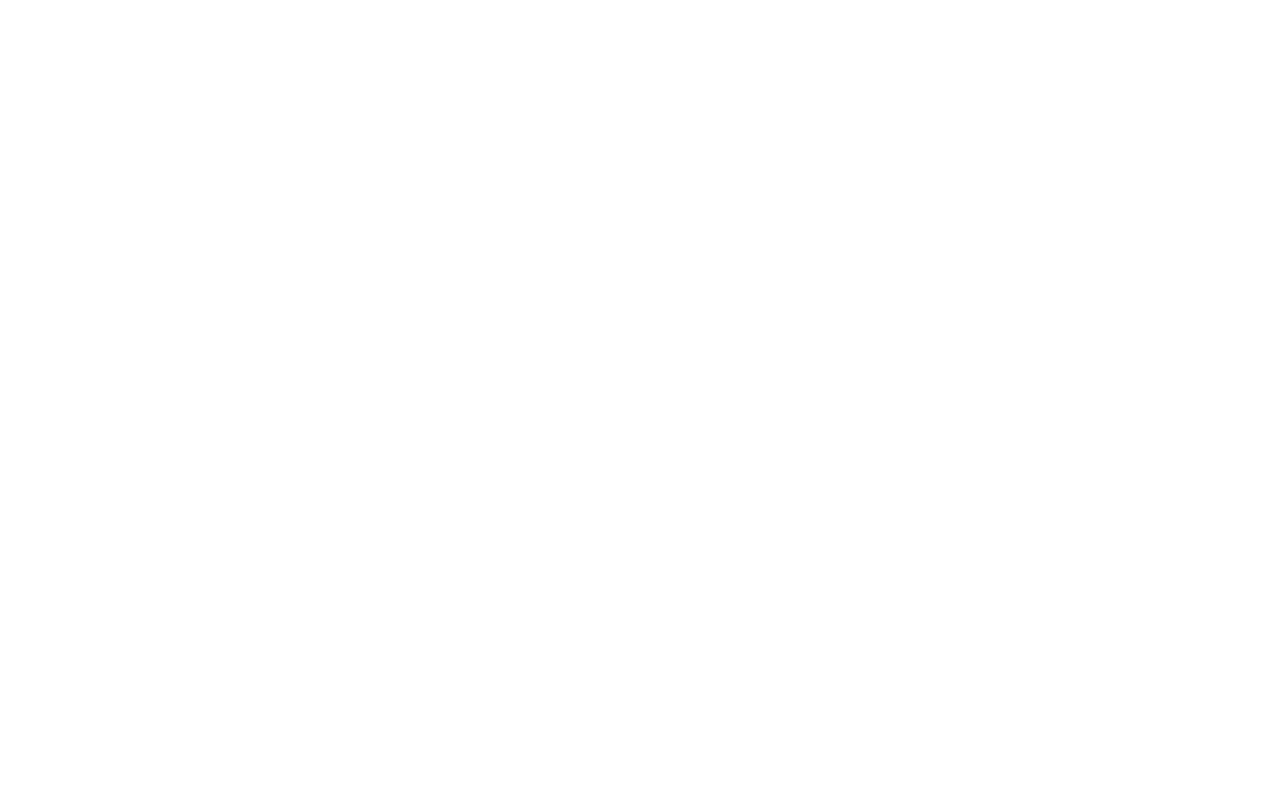
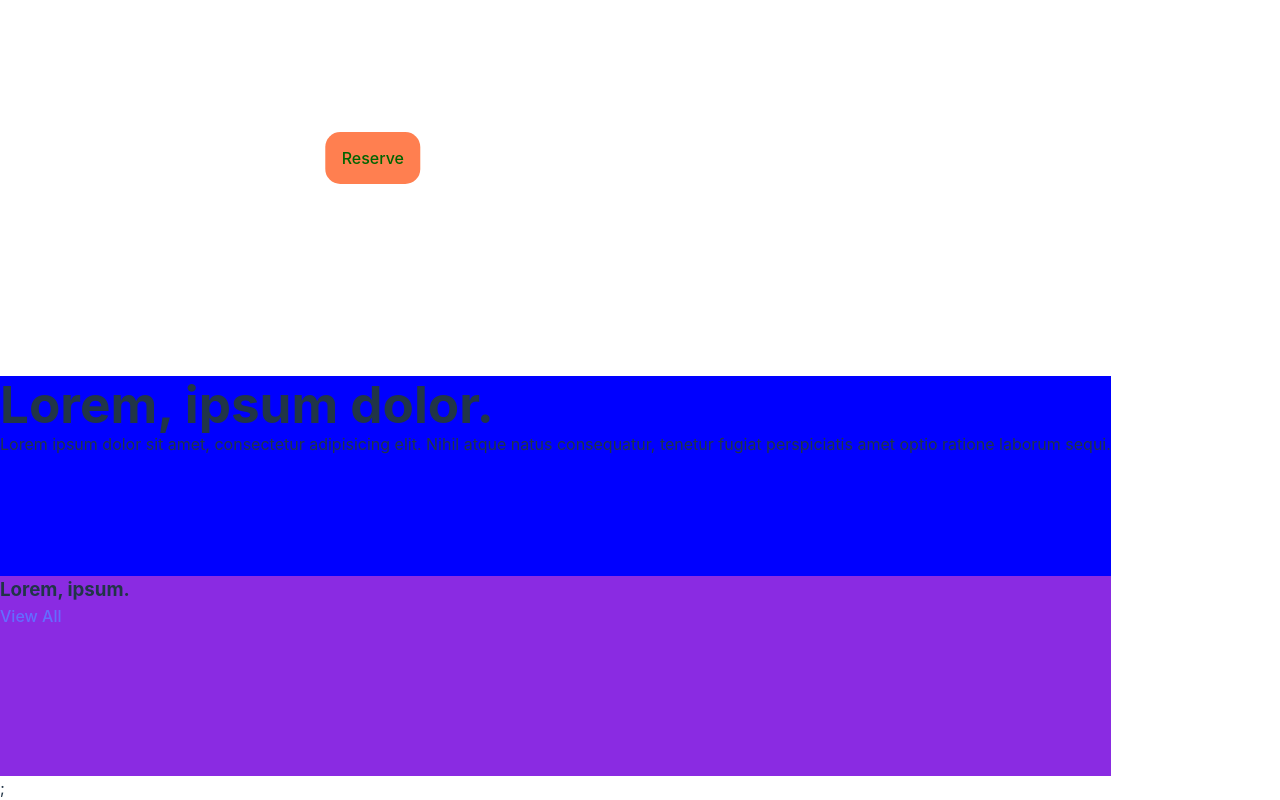
Before and after one commit to Cyrillo46/Apartments-App, a React (Vite) app in the folder Bascombe-Apts/: page / in a window 1280 px wide. Shown: the part 424-1224 px from the top of the page. Before the commit the page ends 800 px from the top, so only its background shows below. Built offline with nearby package versions, Linux system fonts and the light colour scheme.

Commit message:
added sections to homepage

```diff
--- a/Bascombe-Apts/src/components/SectionDescription.jsx
+++ b/Bascombe-Apts/src/components/SectionDescription.jsx
@@ -1,12 +1,14 @@
 export const SectionDescription = () => {
   return (
     <>
+      <section className="section-description section-title">
         <h1>Lorem, ipsum dolor.</h1>
         <p>
           Lorem ipsum dolor sit amet, consectetur adipisicing elit. Nihil atque
           natus consequatur, tenetur fugiat perspiciatis amet optio ratione
           laborum sequi.
         </p>
+      </section>
     </>
   );
 };
--- /dev/null
+++ b/Bascombe-Apts/src/components/SectionLink.jsx
@@ -0,0 +1,14 @@
+export const SectionLink = () => {
+  return (
+    <>
+    <section className="section-link">
+  {/* <img src="" alt="" /> */}
+  <div className="feature-banner"></div>
+  <div className="feature-banner-text">
+    <h3 className="feature-banner-heading">Lorem, ipsum.</h3>
+    <a href="" className="feature-banner-link">View All</a>
+  </div>
+</section>;
+</>
+  )
+}
--- a/Bascombe-Apts/src/home-components/HomeHero.css
+++ b/Bascombe-Apts/src/home-components/HomeHero.css
@@ -48,6 +48,20 @@
   border: none;
 }
 
+.section-description,
+section {
+  height: 25vh;
+  width: 100%;
+  background-color: blue;
+}
+
+.section-title {
+}
+
+.section-link {
+  background-color: blueviolet;
+}
+
 a {
   text-decoration: none;
   color: white;
--- a/Bascombe-Apts/src/pages/HomePage.jsx
+++ b/Bascombe-Apts/src/pages/HomePage.jsx
@@ -1,5 +1,6 @@
 import { Navbar } from "../components/Navbar";
 import { SectionDescription } from "../components/SectionDescription";
+import { SectionLink } from "../components/SectionLink";
 import { HomeHero } from "../home-components/HomeHero";
 
 function HomePage() {
@@ -7,7 +8,8 @@
     <>
       <Navbar />
       <HomeHero />
-
+      <SectionDescription />
+      <SectionLink />
     </>
   );
 }
```
Lines whose indentation alone changed are shown as unchanged.
